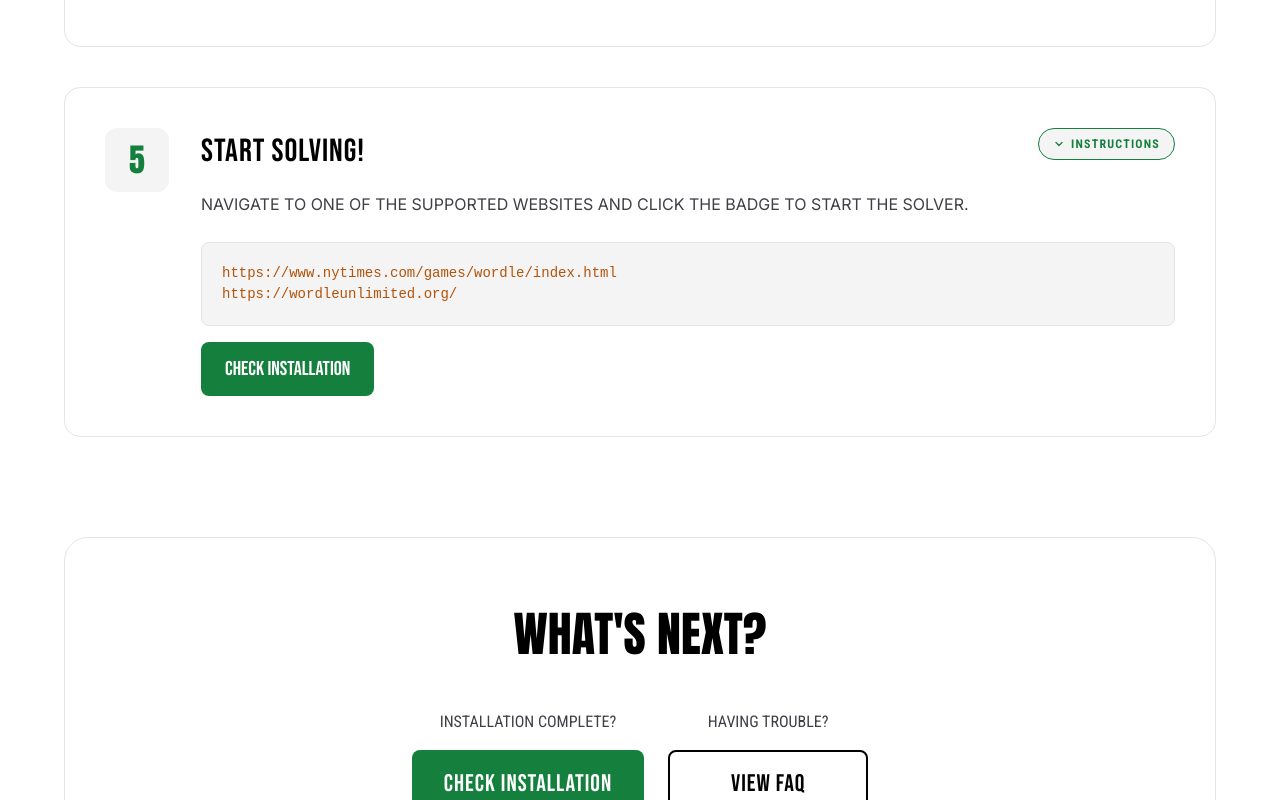
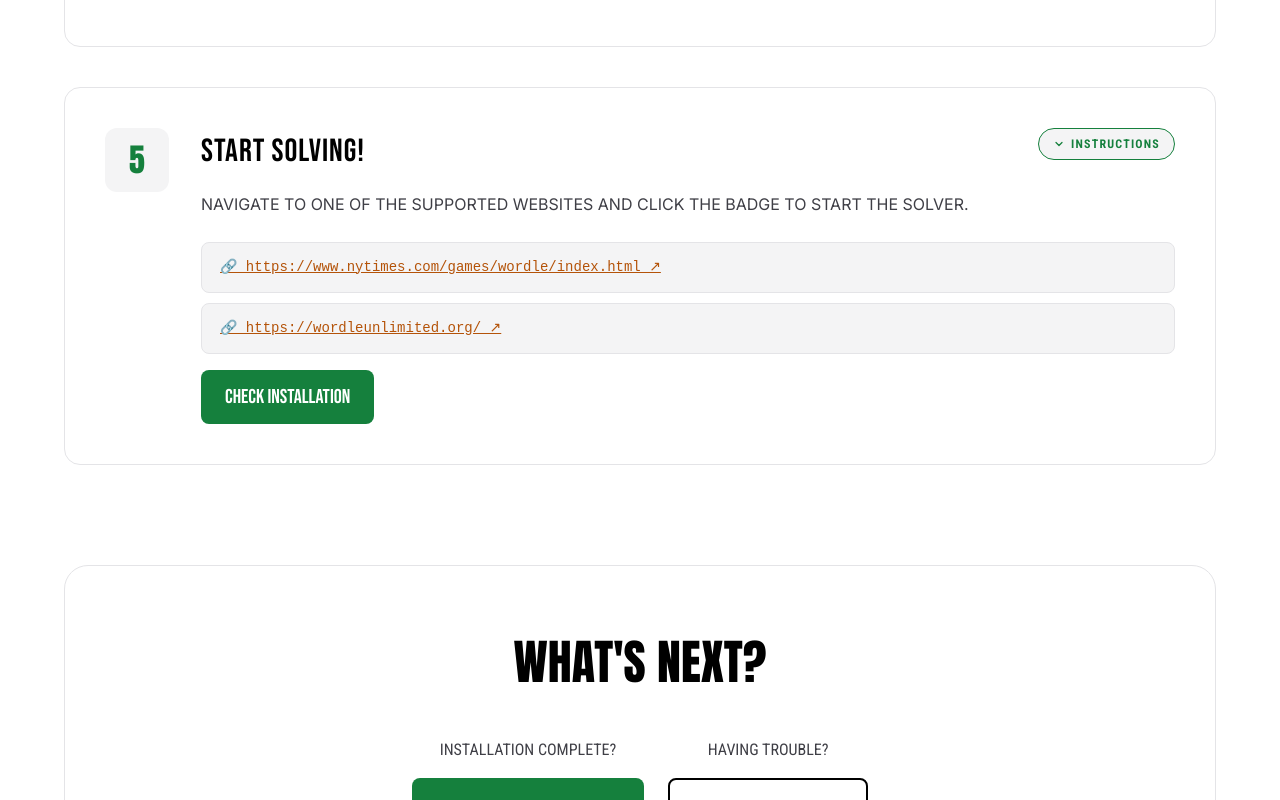
Before and after one commit to naitaj/wordle, a React (Vite) app: page /install in a window 1280 px wide. Shown: the part 1560-2360 px from the top of the page. Built offline with nearby package versions, Linux system fonts and the light colour scheme.

Commit message:
Make Card 5 URLs interactive clickable links

```diff
--- a/src/pages/InstallGuidePage.tsx
+++ b/src/pages/InstallGuidePage.tsx
@@ -365,7 +365,61 @@ export const InstallGuidePage = () => {
                   </p>
                 )}
 
-                {step.code && (
+                {step.id === 5 ? (
+                  <div style={{
+                    display: 'flex',
+                    flexDirection: 'column',
+                    gap: '10px',
+                    margin: '16px 0 0 0'
+                  }}>
+                    <a
+                      href="https://www.nytimes.com/games/wordle/index.html"
+                      target="_blank"
+                      rel="noopener noreferrer"
+                      onClick={(e) => e.stopPropagation()}
+                      style={{
+                        display: 'inline-flex',
+                        alignItems: 'center',
+                        gap: '8px',
+                        color: 'var(--accent-amber)',
+                        fontFamily: 'monospace',
+                        fontSize: '14px',
+                        textDecoration: 'underline',
+                        padding: '14px 18px',
+                        backgroundColor: 'var(--bg-secondary)',
+                        border: '1px solid var(--border-primary)',
+                        borderRadius: '8px',
+                        wordBreak: 'break-all',
+                        transition: 'all 0.2s ease'
+                      }}
+                    >
+                      🔗 https://www.nytimes.com/games/wordle/index.html ↗
+                    </a>
+                    <a
+                      href="https://wordleunlimited.org/"
+                      target="_blank"
+                      rel="noopener noreferrer"
+                      onClick={(e) => e.stopPropagation()}
+                      style={{
+                        display: 'inline-flex',
+                        alignItems: 'center',
+                        gap: '8px',
+                        color: 'var(--accent-amber)',
+                        fontFamily: 'monospace',
+                        fontSize: '14px',
+                        textDecoration: 'underline',
+                        padding: '14px 18px',
+                        backgroundColor: 'var(--bg-secondary)',
+                        border: '1px solid var(--border-primary)',
+                        borderRadius: '8px',
+                        wordBreak: 'break-all',
+                        transition: 'all 0.2s ease'
+                      }}
+                    >
+                      🔗 https://wordleunlimited.org/ ↗
+                    </a>
+                  </div>
+                ) : step.code && (
                   <pre style={{
                     backgroundColor: 'var(--bg-secondary)',
                     border: '1px solid var(--border-primary)',
```
